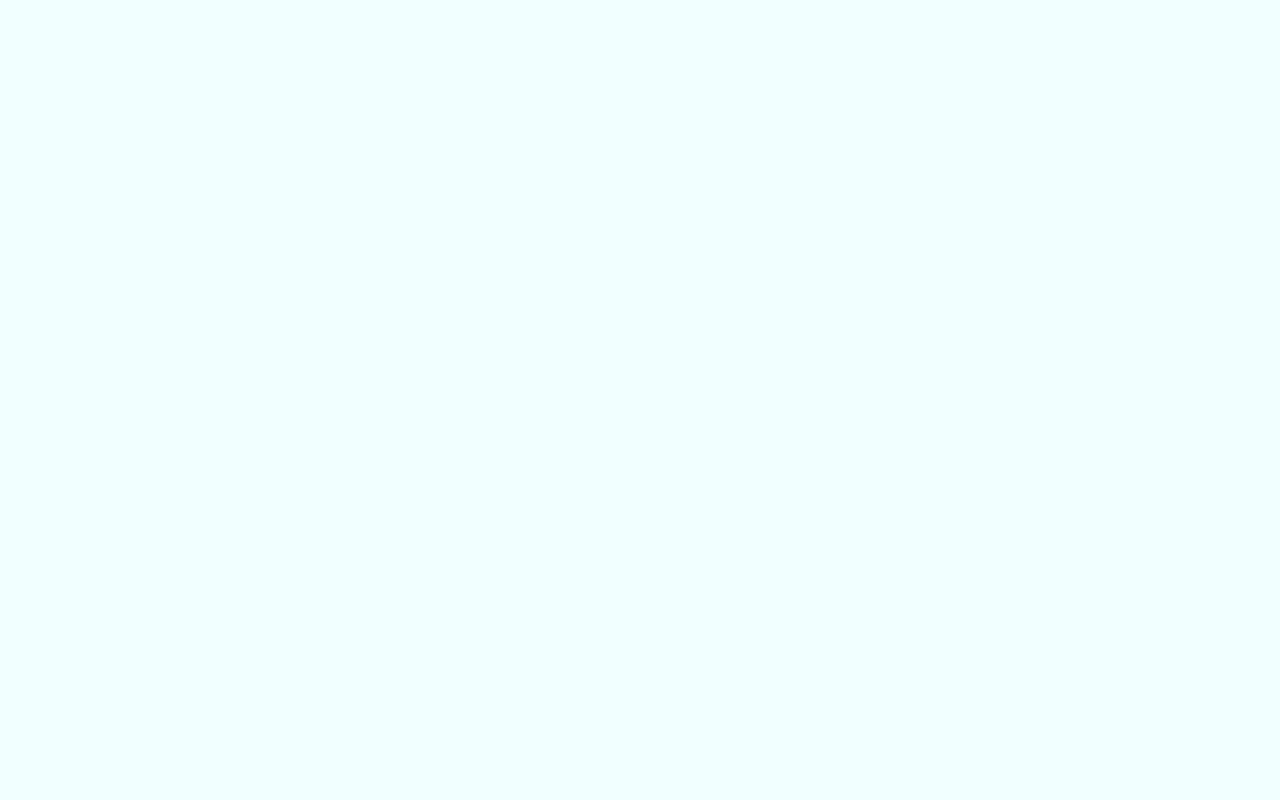
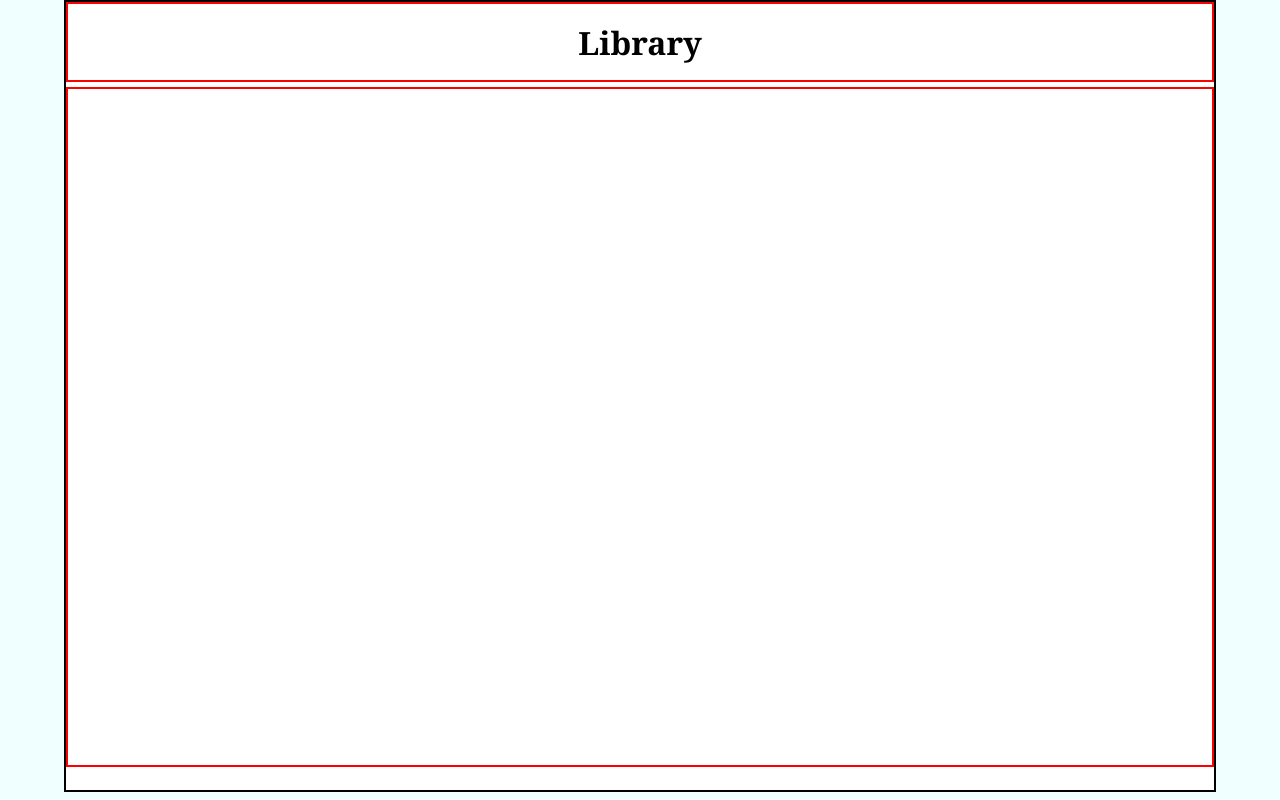
Before and after one commit to davynyakinyua/library, a plain HTML site: page index.html in a window 1280 px wide. Drawn offline with Linux system fonts and the light colour scheme.

Commit message:
create the basic structure

```diff
--- a/index.html
+++ b/index.html
@@ -8,7 +8,12 @@
 
     </head>
     <body>
-
+        <div class="main-container">
+            <div class="header">
+                <h1>Library</h1>
+            </div>
+            <div class="content"></div>
+        </div>
 
         <script src="./script.js" defer></script>
     </body>
--- a/styles.css
+++ b/styles.css
@@ -10,3 +10,29 @@ body {
     font-size:16px;
     font-family:Georgia, 'Times New Roman', Times, serif;
 }
+
+.main-container {
+    border:2px solid black;
+    display:grid;
+    width:90vw;
+    height:99vh;
+    margin:auto;
+    grid-template-rows:10vh 85vh;
+    gap:0.3rem;
+    background-color:white;
+}
+
+.header, .content {
+    border: 2px solid red;
+}
+
+.header {
+    grid-row:1/2;
+    display:flex;
+    justify-content:center;
+    align-items:center;
+}
+
+.content {
+    grid-row:2/3;
+}
```
